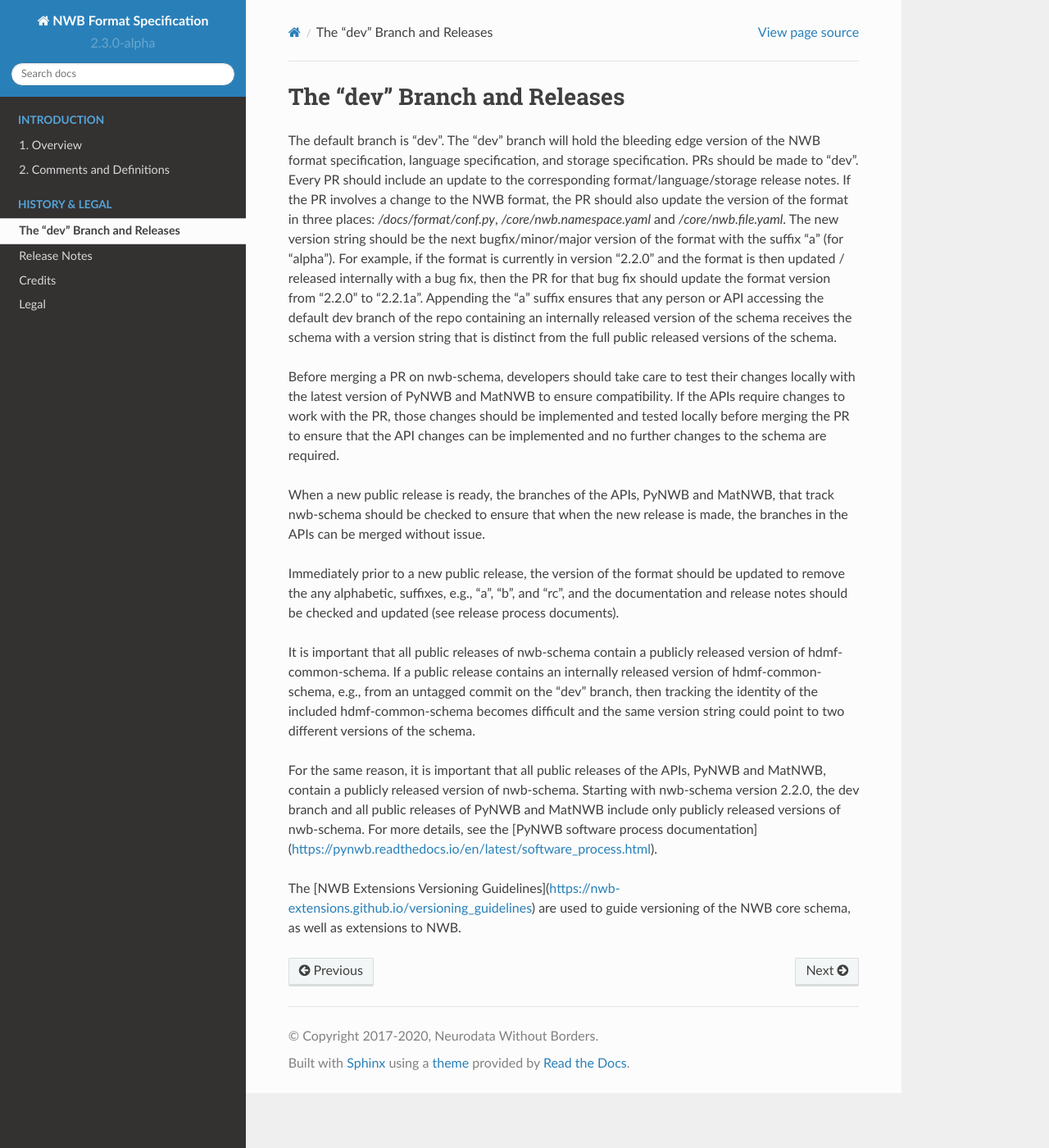
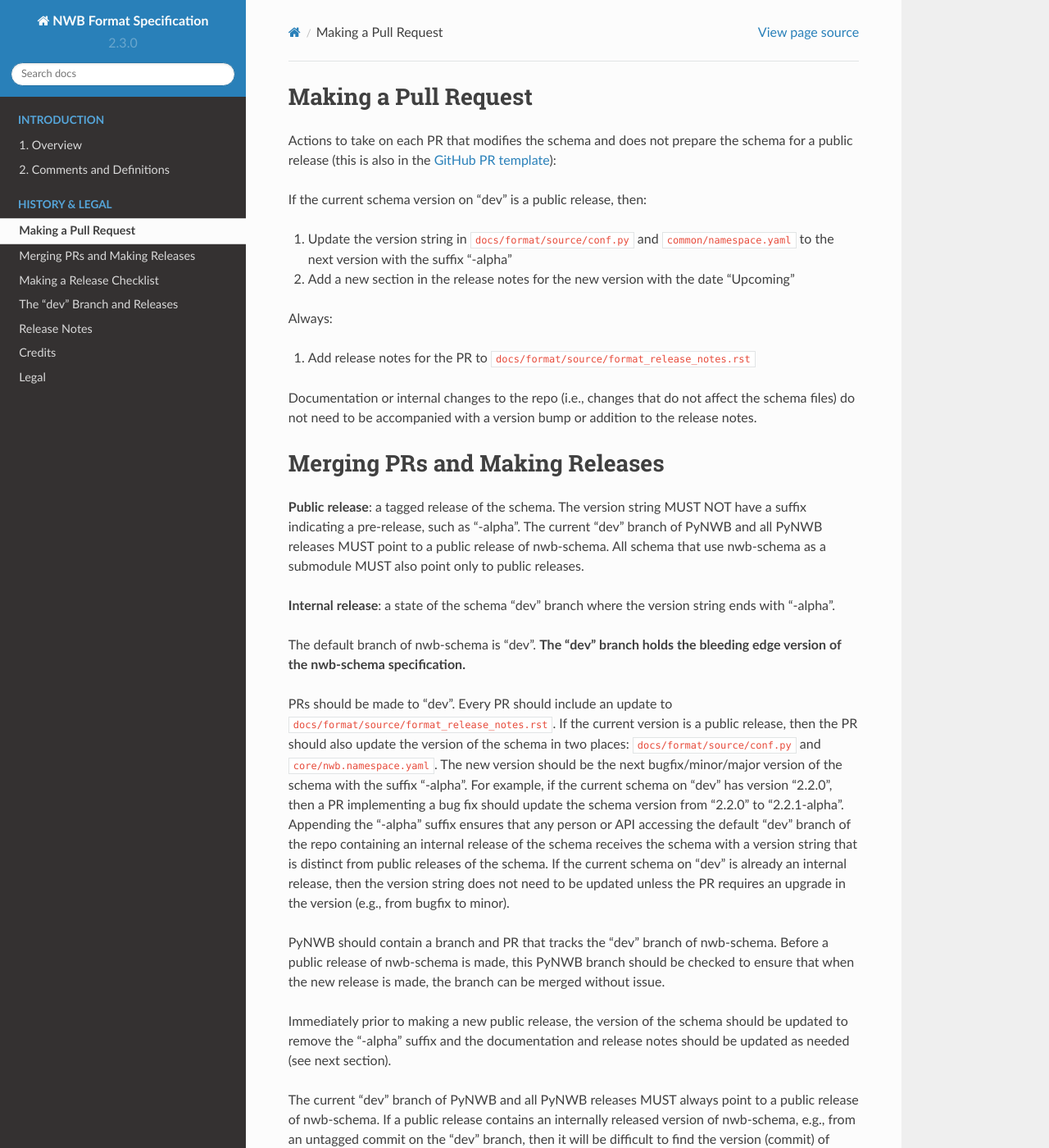
Before and after one commit to NeurodataWithoutBorders/nwb-schema, a Sphinx documentation site: the page built from docs/format/source/software_process.rst, in a window 1280 px wide and 1400 px high. Shown: the whole window at 82% size. Built offline with Sphinx 7.4.7 and the Read the Docs theme 2.0.0, drawn with Linux system fonts in a browser that asks for light colours; some of the changed text lies outside the part shown.

```diff
--- a/docs/format/source/conf.py
+++ b/docs/format/source/conf.py
@@ -76,16 +76,16 @@ master_doc = 'index'
 
 # General information about the project.
 project = u'NWB Format Specification'
-copyright = u'2017-2020, Neurodata Without Borders'
+copyright = u'2017-2021, Neurodata Without Borders'
 
 # The version info for the project you're documenting, acts as replacement for
 # |version| and |release|, also used in various other places throughout the
 # built documents.
 #
 # The short X.Y version.
-version = '2.3.0-alpha'
+version = '2.3.0'
 # The full version, including alpha/beta/rc tags.
-release = version
+release = '2.3.0'
 
 # The language for content autogenerated by Sphinx. Refer to documentation
 # for a list of supported languages.
--- a/docs/format/source/software_process.rst
+++ b/docs/format/source/software_process.rst
@@ -1,3 +1,99 @@
+Making a Pull Request
+=====================
+
+Actions to take on each PR that modifies the schema and does not prepare the schema for a public release
+(this is also in the `GitHub PR template`_):
+
+If the current schema version on "dev" is a public release, then:
+
+1. Update the version string in ``docs/format/source/conf.py`` and ``common/namespace.yaml`` to the next version with the
+   suffix "-alpha"
+2. Add a new section in the release notes for the new version with the date "Upcoming"
+
+Always:
+
+1. Add release notes for the PR to ``docs/format/source/format_release_notes.rst``
+
+Documentation or internal changes to the repo (i.e., changes that do not affect the schema files)
+do not need to be accompanied with a version bump or addition to the release notes.
+
+.. _`GitHub PR template`: https://github.com/NeurodataWithoutBorders/nwb-schema/blob/dev/.github/PULL_REQUEST_TEMPLATE.md
+
+
+Merging PRs and Making Releases
+===============================
+
+**Public release**: a tagged release of the schema. The version string MUST NOT have a suffix indicating a pre-release,
+such as "-alpha". The current "dev" branch of PyNWB and all PyNWB releases MUST point to a public release of
+nwb-schema. All schema that use nwb-schema as a submodule MUST also point only to public releases.
+
+**Internal release**: a state of the schema "dev" branch where the version string ends with "-alpha".
+
+The default branch of nwb-schema is "dev". **The "dev" branch holds the bleeding edge version of
+the nwb-schema specification.**
+
+PRs should be made to "dev". Every PR should include an update to ``docs/format/source/format_release_notes.rst``.
+If the current version is a public release, then the PR should also update the version of the schema in two places:
+``docs/format/source/conf.py`` and ``core/nwb.namespace.yaml``. The new version should be the next bugfix/minor/major version
+of the schema with the suffix "-alpha". For example, if the current schema on "dev" has version "2.2.0",
+then a PR implementing a bug fix should update the schema version from "2.2.0" to "2.2.1-alpha". Appending the "-alpha"
+suffix ensures that any person or API accessing the default "dev" branch of the repo containing an internal release
+of the schema receives the schema with a version string that is distinct from public releases of the schema. If the
+current schema on "dev" is already an internal release, then the version string does not need to be updated unless
+the PR requires an upgrade in the version (e.g., from bugfix to minor).
+
+PyNWB should contain a branch and PR that tracks the "dev" branch of nwb-schema. Before
+a public release of nwb-schema is made, this PyNWB branch should be checked to ensure that when the new release
+is made, the branch can be merged without issue.
+
+Immediately prior to making a new public release, the version of the schema should be updated to remove the "-alpha"
+suffix and the documentation and release notes should be updated as needed (see next section).
+
+The current "dev" branch of PyNWB and all PyNWB releases MUST always point to a public release of nwb-schema. If
+a public release contains an internally released version of nwb-schema, e.g., from an untagged commit on the
+"dev" branch, then it will be difficult to find the version (commit) of nwb-schema that was used to create
+an NWB file when the schema is not cached.
+
+Making a Release Checklist
+==========================
+
+Before merging:
+
+1. Update requirements versions as needed
+2. Update legal file dates and information in ``Legal.txt``, ``license.txt``, ``README.md``, ``docs/format/source/conf.py``,
+   and any other locations as needed
+3. Update ``README.rst`` as needed
+4. Update the version string in ``docs/format/source/conf.py``, ``core/nwb.namespace.yaml``, and ``/core/nwb.file.yaml``
+   (remove "-alpha" suffix)
+5. Update ``docs/format/source/conf.py`` as needed
+6. Update release notes (set release date) in ``docs/format/source/format_release_notes.rst`` and any other docs as needed
+7. Test docs locally (``cd docs/format; make fulldoc``) where the nwb-schema submodule in the local version of PyNWB
+   is fully up-to-date with the head of the dev branch.
+8. Push changes to a new PR and make sure all PRs to be included in this release have been merged. Add
+   ``?template=release.md`` to the PR URL to auto-populate the PR with this checklist.
+9. Check that the readthedocs build for this PR succeeds (build latest to pull the new branch, then activate and
+   build docs for new branch): https://readthedocs.org/projects/nwb-schema/builds/
+
+After merging:
+
+1. Create a new git tag. Pull the latest dev branch locally, run ``git tag [version] --sign``, copy and paste the
+   release notes into the tag message, and run ``git push --tags``.
+2. On the `GitHub tags`_ page, click "..." -> "Create release" for the new tag on the right side of the page.
+   Copy and paste the release notes into the release message, update the formatting if needed (reST to Markdown),
+   and set the title to the version string.
+3. Check that the readthedocs "latest" and "stable" builds run and succeed. Delete the readthedocs build for the
+   merged PR. https://readthedocs.org/projects/nwb-schema/builds/
+4. Update the nwb-schema submodule in the PyNWB branch corresponding to this schema version to point to the tagged commit.
+
+This checklist can also be found in the `GitHub release PR template`_.
+
+The time between merging this PR and creating a new public release should be minimized.
+
+.. _`GitHub tags`: https://github.com/NeurodataWithoutBorders/nwb-schema/tags
+.. _`GitHub release PR template`: https://github.com/NeurodataWithoutBorders/nwb-schema/blob/dev/.github/PULL_REQUEST_TEMPLATE/release.md
+
+
+
 The "dev" Branch and Releases
 =============================
 
```
Also changed, not shown: docs/format/source/format_release_notes.rst (+5 -5 lines), .github/PULL_REQUEST_TEMPLATE.md (added), .github/PULL_REQUEST_TEMPLATE/release.md (added), 2 other files.
